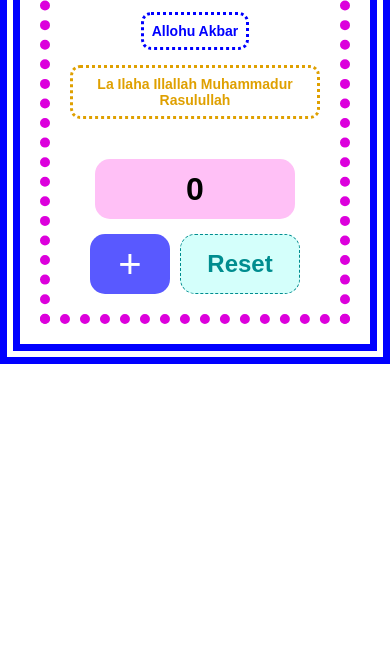
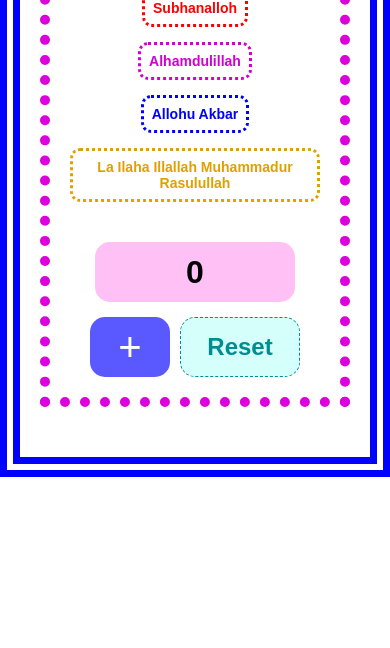
Before and after one commit to Abduvohobova/Counter, a plain HTML site: page index.html in a window 390 px wide. Shown: the part 196-844 px from the top of the page. Drawn offline with nearby package versions, Linux system fonts and the light colour scheme; files that its build step writes are made by us from their sources.

Commit message:
Update main.scss

```diff
--- a/main.scss
+++ b/main.scss
@@ -144,7 +144,7 @@
 @media (max-width: 450px) {
     .container{
         max-width: 450px;
-        padding: 20px;
+        padding: 50px 20px;
         .dayNight{
             div{
                 font-size: 30px;
@@ -157,7 +157,8 @@
             gap: 40px;
             #text{
                 display: flex;
-                flex-wrap: wrap;
+                // flex-wrap: wrap;
+                flex-direction: column;
                 gap: 15px;
                 button{
                     font-size: 14px;
```
